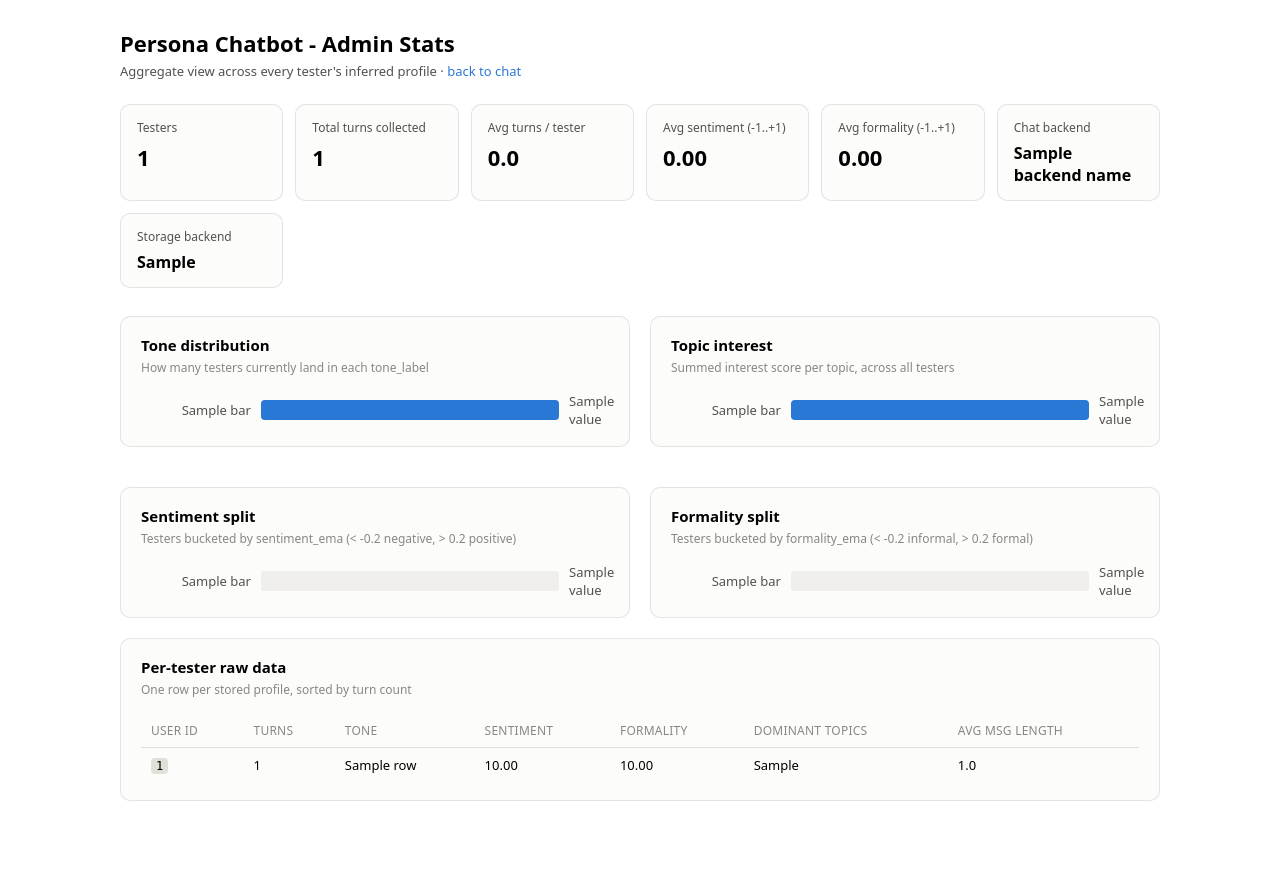
After one commit to Anas-Hamdy/persona-chatbot, a Flask app: template src/templates/admin_stats.html in a window 1280 px wide. The commit adds this page. Run offline with Flask 3, Linux system fonts and the light colour scheme; the template is opened without the code that fills it: most values are stand-ins (such as "Sample title", 1, 10 or a date in 2020).

Commit message:
Add /admin/stats dashboard for aggregate profiling results
- profiler.py: ProfileStore gains list_user_ids() (raise NotImplementedError
  by default), implemented for FileProfileStore (glob storage_dir) and
  KVProfileStore (paginates env.PROFILES_KV.list(), confirmed signature and
  response shape against developers.cloudflare.com/kv/api/list-keys/).
  ImplicitProfiler gains list_all() to load every stored profile - used only
  by the new dashboard route, not on any chat/reset hot path.
- app.py: new GET /admin/stats route. Aggregates every tester's profile
  into KPI stat tiles (tester count, total/avg turns, avg sentiment/
  formality, active chat + storage backend), a tone_label distribution,
  a topic-interest ranking, sentiment/formality bucket splits, and a raw
  per-tester table. Deliberately unauthenticated for now, per explicit
  request (single-operator research demo) - flagged in the route's
  docstring as something to revisit before sharing the URL or leaving it
  running unattended long-term.
- templates/admin_stats.html: new page, built by hand against the
  categorical/diverging/sequential color rules and bar-chart mark specs
  (thin bars, rounded data-end, direct value labels, light+dark mode).
- templates/index.html: added a small "admin stats" link to the new page.

Verified with a simulated 3-user conversation via Flask's test client
(FileProfileStore/offline-template, no real API calls): KPI numbers,
distributions, and the per-user table all render correctly with real
aggregated values and no unrendered Jinja. All 7 existing tests still pass.

Co-Authored-By: Claude Sonnet 5 <noreply@anthropic.com>
Claude-Session: https://claude.ai/code/session_014GVnDVuyE98pPX1XjUVuSz

```diff
--- a/src/app.py
+++ b/src/app.py
@@ -21,6 +21,8 @@ import secrets
 import time
 
 from flask import Flask, jsonify, render_template, request, session
+
+from collections import Counter
 
 from chatbot_engine import ChatEngine
 from profiler import ImplicitProfiler
@@ -314,6 +316,118 @@ def reset():
     return jsonify({"status": "ok"})
 
 
+@app.route("/admin/stats")
+def admin_stats():
+    """Aggregate dashboard across every tester's inferred profile - for
+    inspecting/reporting the thesis's implicit-profiling results, not part
+    of normal chat operation. Deliberately unauthenticated per the current
+    deployment (single-operator research demo, not a public product) - add
+    a shared-secret check here first if this ever needs to be shown to
+    anyone else or left running unattended for a long period.
+    """
+    profiles = _run_async(profiler.list_all())
+    total_users = len(profiles)
+
+    def _bucket(value: float) -> str:
+        if value > 0.2:
+            return "positive"
+        if value < -0.2:
+            return "negative"
+        return "neutral"
+
+    def _formality_bucket(value: float) -> str:
+        if value > 0.2:
+            return "formal"
+        if value < -0.2:
+            return "informal"
+        return "neutral"
+
+    tone_counts = Counter(p.tone_label for p in profiles)
+    sentiment_buckets = Counter(_bucket(p.sentiment_ema) for p in profiles)
+    formality_buckets = Counter(_formality_bucket(p.formality_ema) for p in profiles)
+
+    topic_totals: dict[str, float] = {}
+    for p in profiles:
+        for topic, score in p.interests.items():
+            topic_totals[topic] = topic_totals.get(topic, 0.0) + score
+    topics_sorted = sorted(topic_totals.items(), key=lambda kv: kv[1], reverse=True)
+    max_topic_score = max((score for _, score in topics_sorted), default=0.0)
+    topic_bars = [
+        {
+            "label": topic,
+            "value": score,
+            "pct": (score / max_topic_score * 100) if max_topic_score else 0,
+        }
+        for topic, score in topics_sorted
+    ]
+
+    tone_order = ["enthusiastic", "professional", "casual", "neutral", "frustrated"]
+    max_tone_count = max(tone_counts.values(), default=0)
+    tone_bars = [
+        {
+            "label": tone,
+            "value": tone_counts.get(tone, 0),
+            "pct": (tone_counts.get(tone, 0) / max_tone_count * 100) if max_tone_count else 0,
+        }
+        for tone in tone_order
+        if tone_counts.get(tone, 0) > 0
+    ]
+
+    def _diverging_bars(buckets: Counter, order: list[str]) -> list[dict]:
+        max_count = max(buckets.values(), default=0)
+        return [
+            {
+                "label": label,
+                "value": buckets.get(label, 0),
+                "pct": (buckets.get(label, 0) / max_count * 100) if max_count else 0,
+            }
+            for label in order
+        ]
+
+    sentiment_bars = _diverging_bars(sentiment_buckets, ["negative", "neutral", "positive"])
+    formality_bars = _diverging_bars(formality_buckets, ["informal", "neutral", "formal"])
+
+    avg_sentiment = sum(p.sentiment_ema for p in profiles) / total_users if total_users else 0.0
+    avg_formality = sum(p.formality_ema for p in profiles) / total_users if total_users else 0.0
+    avg_msg_len = sum(p.avg_message_length for p in profiles) / total_users if total_users else 0.0
+    total_turns = sum(p.turn_count for p in profiles)
+    avg_turns = total_turns / total_users if total_users else 0.0
+
+    user_rows = sorted(
+        (
+            {
+                "user_id": p.user_id,
+                "turn_count": p.turn_count,
+                "tone_label": p.tone_label,
+                "sentiment_ema": p.sentiment_ema,
+                "formality_ema": p.formality_ema,
+                "dominant_topics": ", ".join(p.dominant_topics) if p.dominant_topics else "-",
+                "avg_message_length": p.avg_message_length,
+            }
+            for p in profiles
+        ),
+        key=lambda r: r["turn_count"],
+        reverse=True,
+    )
+
+    return render_template(
+        "admin_stats.html",
+        total_users=total_users,
+        total_turns=total_turns,
+        avg_turns=avg_turns,
+        avg_sentiment=avg_sentiment,
+        avg_formality=avg_formality,
+        avg_msg_len=avg_msg_len,
+        backend_name=engine.backend_name,
+        storage_backend="Cloudflare KV" if isinstance(profiler.store, KVProfileStore) else "Local file storage",
+        tone_bars=tone_bars,
+        topic_bars=topic_bars,
+        sentiment_bars=sentiment_bars,
+        formality_bars=formality_bars,
+        user_rows=user_rows,
+    )
+
+
 @app.errorhandler(404)
 def not_found(_err):
     return jsonify({"error": "not found"}), 404
--- /dev/null
+++ b/src/templates/admin_stats.html
@@ -0,0 +1,267 @@
+<!doctype html>
+<html lang="en">
+<head>
+<meta charset="utf-8">
+<meta name="viewport" content="width=device-width, initial-scale=1">
+<title>Persona Chatbot - Admin Stats</title>
+<style>
+  .viz-root {
+    color-scheme: light;
+    --page-plane:     #f9f9f7;
+    --surface-1:      #fcfcfb;
+    --text-primary:   #0b0b0b;
+    --text-secondary: #52514e;
+    --text-muted:     #898781;
+    --gridline:       #e1e0d9;
+    --baseline:       #c3c2b7;
+    --border:         rgba(11,11,11,0.10);
+    --series-1: #2a78d6; /* blue */
+    --series-2: #eb6834; /* orange */
+    --series-3: #1baf7a; /* aqua */
+    --series-4: #eda100; /* yellow */
+    --series-5: #e87ba4; /* magenta */
+    --diverge-neg: #e34948; /* red */
+    --diverge-pos: #2a78d6; /* blue */
+    --diverge-mid: #f0efec;
+  }
+  @media (prefers-color-scheme: dark) {
+    :root:where(:not([data-theme="light"])) .viz-root {
+      color-scheme: dark;
+      --page-plane:     #0d0d0d;
+      --surface-1:      #1a1a19;
+      --text-primary:   #ffffff;
+      --text-secondary: #c3c2b7;
+      --text-muted:     #898781;
+      --gridline:       #2c2c2a;
+      --baseline:       #383835;
+      --border:         rgba(255,255,255,0.10);
+      --series-1: #3987e5;
+      --series-2: #d95926;
+      --series-3: #199e70;
+      --series-4: #c98500;
+      --series-5: #d55181;
+      --diverge-neg: #e66767;
+      --diverge-pos: #3987e5;
+      --diverge-mid: #383835;
+    }
+  }
+  :root[data-theme="dark"] .viz-root {
+    color-scheme: dark;
+    --page-plane:     #0d0d0d;
+    --surface-1:      #1a1a19;
+    --text-primary:   #ffffff;
+    --text-secondary: #c3c2b7;
+    --text-muted:     #898781;
+    --gridline:       #2c2c2a;
+    --baseline:       #383835;
+    --border:         rgba(255,255,255,0.10);
+    --series-1: #3987e5;
+    --series-2: #d95926;
+    --series-3: #199e70;
+    --series-4: #c98500;
+    --series-5: #d55181;
+    --diverge-neg: #e66767;
+    --diverge-pos: #3987e5;
+    --diverge-mid: #383835;
+  }
+
+  * { box-sizing: border-box; }
+  body {
+    margin: 0;
+    font-family: system-ui, -apple-system, "Segoe UI", sans-serif;
+    background: var(--page-plane);
+    color: var(--text-primary);
+  }
+  .page { max-width: 1080px; margin: 0 auto; padding: 28px 20px 60px; }
+  header.top { margin-bottom: 24px; }
+  header.top h1 { font-size: 22px; margin: 0 0 4px; }
+  header.top p { margin: 0; color: var(--text-secondary); font-size: 13px; }
+  header.top a { color: var(--series-1); text-decoration: none; }
+
+  .kpi-row {
+    display: grid;
+    grid-template-columns: repeat(auto-fit, minmax(150px, 1fr));
+    gap: 12px;
+    margin-bottom: 28px;
+  }
+  .stat-tile {
+    background: var(--surface-1);
+    border: 1px solid var(--border);
+    border-radius: 10px;
+    padding: 14px 16px;
+  }
+  .stat-tile .label { font-size: 12px; color: var(--text-secondary); margin-bottom: 6px; }
+  .stat-tile .value { font-size: 22px; font-weight: 600; }
+  .stat-tile .value.small { font-size: 16px; font-weight: 600; }
+
+  .panel {
+    background: var(--surface-1);
+    border: 1px solid var(--border);
+    border-radius: 10px;
+    padding: 18px 20px;
+    margin-bottom: 20px;
+  }
+  .panel h2 { font-size: 15px; margin: 0 0 4px; }
+  .panel .panel-sub { font-size: 12px; color: var(--text-muted); margin: 0 0 16px; }
+  .empty { color: var(--text-muted); font-size: 13px; padding: 12px 0; }
+
+  .bar-row { display: flex; align-items: center; gap: 10px; margin-bottom: 10px; }
+  .bar-row:last-child { margin-bottom: 0; }
+  .bar-label { width: 110px; flex-shrink: 0; font-size: 13px; color: var(--text-secondary); text-align: right; }
+  .bar-track { flex: 1; background: var(--gridline); border-radius: 4px; height: 20px; position: relative; }
+  .bar-fill { height: 20px; border-radius: 4px; min-width: 4px; }
+  .bar-value { width: 40px; flex-shrink: 0; font-size: 13px; color: var(--text-secondary); font-variant-numeric: tabular-nums; }
+
+  .charts-grid { display: grid; grid-template-columns: 1fr 1fr; gap: 20px; }
+  @media (max-width: 760px) { .charts-grid { grid-template-columns: 1fr; } }
+
+  table { width: 100%; border-collapse: collapse; font-size: 13px; }
+  th, td { text-align: left; padding: 8px 10px; border-bottom: 1px solid var(--gridline); }
+  th { color: var(--text-muted); font-weight: 500; font-size: 12px; text-transform: uppercase; letter-spacing: 0.02em; }
+  td.num { font-variant-numeric: tabular-nums; }
+  tr:last-child td { border-bottom: none; }
+  code { background: var(--gridline); padding: 1px 5px; border-radius: 4px; font-size: 12px; }
+</style>
+</head>
+<body>
+<div class="viz-root page">
+  <header class="top">
+    <h1>Persona Chatbot - Admin Stats</h1>
+    <p>Aggregate view across every tester's inferred profile · <a href="/">back to chat</a></p>
+  </header>
+
+  <div class="kpi-row">
+    <div class="stat-tile">
+      <div class="label">Testers</div>
+      <div class="value">{{ total_users }}</div>
+    </div>
+    <div class="stat-tile">
+      <div class="label">Total turns collected</div>
+      <div class="value">{{ total_turns }}</div>
+    </div>
+    <div class="stat-tile">
+      <div class="label">Avg turns / tester</div>
+      <div class="value">{{ "%.1f"|format(avg_turns) }}</div>
+    </div>
+    <div class="stat-tile">
+      <div class="label">Avg sentiment (-1..+1)</div>
+      <div class="value">{{ "%.2f"|format(avg_sentiment) }}</div>
+    </div>
+    <div class="stat-tile">
+      <div class="label">Avg formality (-1..+1)</div>
+      <div class="value">{{ "%.2f"|format(avg_formality) }}</div>
+    </div>
+    <div class="stat-tile">
+      <div class="label">Chat backend</div>
+      <div class="value small">{{ backend_name }}</div>
+    </div>
+    <div class="stat-tile">
+      <div class="label">Storage backend</div>
+      <div class="value small">{{ storage_backend }}</div>
+    </div>
+  </div>
+
+  <div class="charts-grid">
+    <div class="panel">
+      <h2>Tone distribution</h2>
+      <p class="panel-sub">How many testers currently land in each tone_label</p>
+      {% if tone_bars %}
+        {% set tone_colors = ["--series-1", "--series-2", "--series-3", "--series-4", "--series-5"] %}
+        {% for bar in tone_bars %}
+        <div class="bar-row">
+          <div class="bar-label">{{ bar.label }}</div>
+          <div class="bar-track">
+            <div class="bar-fill" style="width: {{ bar.pct }}%; background: var({{ tone_colors[loop.index0 % 5] }});" title="{{ bar.label }}: {{ bar.value }}"></div>
+          </div>
+          <div class="bar-value">{{ bar.value }}</div>
+        </div>
+        {% endfor %}
+      {% else %}
+        <p class="empty">No testers yet.</p>
+      {% endif %}
+    </div>
+
+    <div class="panel">
+      <h2>Topic interest</h2>
+      <p class="panel-sub">Summed interest score per topic, across all testers</p>
+      {% if topic_bars %}
+        {% for bar in topic_bars %}
+        <div class="bar-row">
+          <div class="bar-label">{{ bar.label }}</div>
+          <div class="bar-track">
+            <div class="bar-fill" style="width: {{ bar.pct }}%; background: var(--series-1);" title="{{ bar.label }}: {{ bar.value }}"></div>
+          </div>
+          <div class="bar-value">{{ bar.value }}</div>
+        </div>
+        {% endfor %}
+      {% else %}
+        <p class="empty">No topics detected yet.</p>
+      {% endif %}
+    </div>
+
+    <div class="panel">
+      <h2>Sentiment split</h2>
+      <p class="panel-sub">Testers bucketed by sentiment_ema (&lt; -0.2 negative, &gt; 0.2 positive)</p>
+      {% for bar in sentiment_bars %}
+      <div class="bar-row">
+        <div class="bar-label">{{ bar.label }}</div>
+        <div class="bar-track">
+          <div class="bar-fill" style="width: {{ bar.pct }}%; background: var({{ '--diverge-neg' if bar.label == 'negative' else ('--diverge-pos' if bar.label == 'positive' else '--diverge-mid') }});" title="{{ bar.label }}: {{ bar.value }}"></div>
+        </div>
+        <div class="bar-value">{{ bar.value }}</div>
+      </div>
+      {% endfor %}
+    </div>
+
+    <div class="panel">
+      <h2>Formality split</h2>
+      <p class="panel-sub">Testers bucketed by formality_ema (&lt; -0.2 informal, &gt; 0.2 formal)</p>
+      {% for bar in formality_bars %}
+      <div class="bar-row">
+        <div class="bar-label">{{ bar.label }}</div>
+        <div class="bar-track">
+          <div class="bar-fill" style="width: {{ bar.pct }}%; background: var({{ '--diverge-neg' if bar.label == 'informal' else ('--diverge-pos' if bar.label == 'formal' else '--diverge-mid') }});" title="{{ bar.label }}: {{ bar.value }}"></div>
+        </div>
+        <div class="bar-value">{{ bar.value }}</div>
+      </div>
+      {% endfor %}
+    </div>
+  </div>
+
+  <div class="panel">
+    <h2>Per-tester raw data</h2>
+    <p class="panel-sub">One row per stored profile, sorted by turn count</p>
+    {% if user_rows %}
+    <table>
+      <thead>
+        <tr>
+          <th>User ID</th>
+          <th>Turns</th>
+          <th>Tone</th>
+          <th>Sentiment</th>
+          <th>Formality</th>
+          <th>Dominant topics</th>
+          <th>Avg msg length</th>
+        </tr>
+      </thead>
+      <tbody>
+        {% for row in user_rows %}
+        <tr>
+          <td><code>{{ row.user_id }}</code></td>
+          <td class="num">{{ row.turn_count }}</td>
+          <td>{{ row.tone_label }}</td>
+          <td class="num">{{ "%.2f"|format(row.sentiment_ema) }}</td>
+          <td class="num">{{ "%.2f"|format(row.formality_ema) }}</td>
+          <td>{{ row.dominant_topics }}</td>
+          <td class="num">{{ "%.1f"|format(row.avg_message_length) }}</td>
+        </tr>
+        {% endfor %}
+      </tbody>
+    </table>
+    {% else %}
+    <p class="empty">No testers yet - send a message from the chat page first.</p>
+    {% endif %}
+  </div>
+</div>
+</body>
+</html>
--- a/src/templates/index.html
+++ b/src/templates/index.html
@@ -16,6 +16,7 @@
         <button type="submit">Send</button>
       </form>
       <button id="reset-btn" class="reset">Reset profile</button>
+      <p class="sub" style="margin-top: 14px;"><a href="/admin/stats">admin stats</a></p>
     </div>
     <div class="profile-col">
       <h2>Inferred profile (live)</h2>
```
Also changed, not shown: src/cf/kv_store.py (+27 -0 lines), src/profiler.py (+22 -0 lines), 1 other file.
